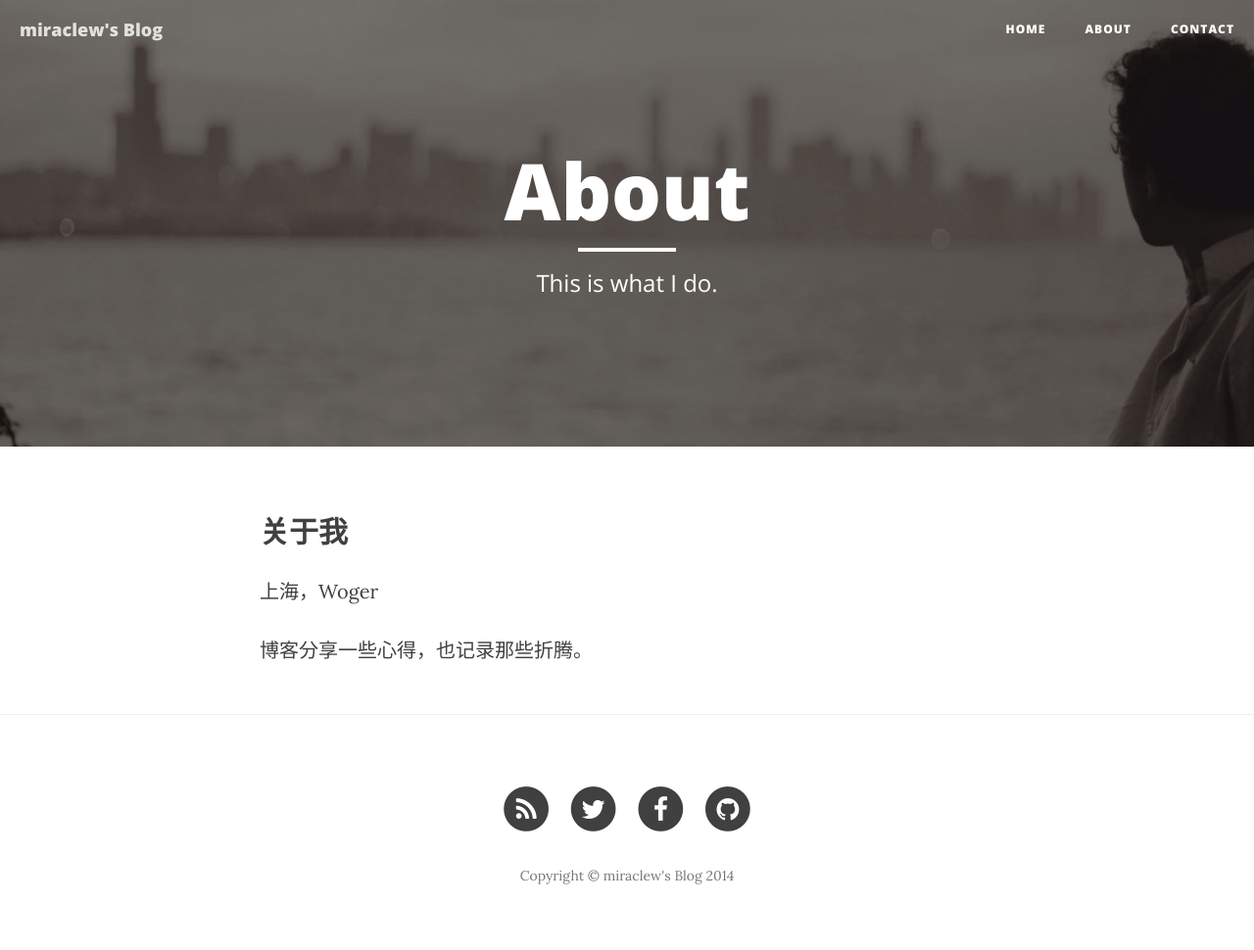
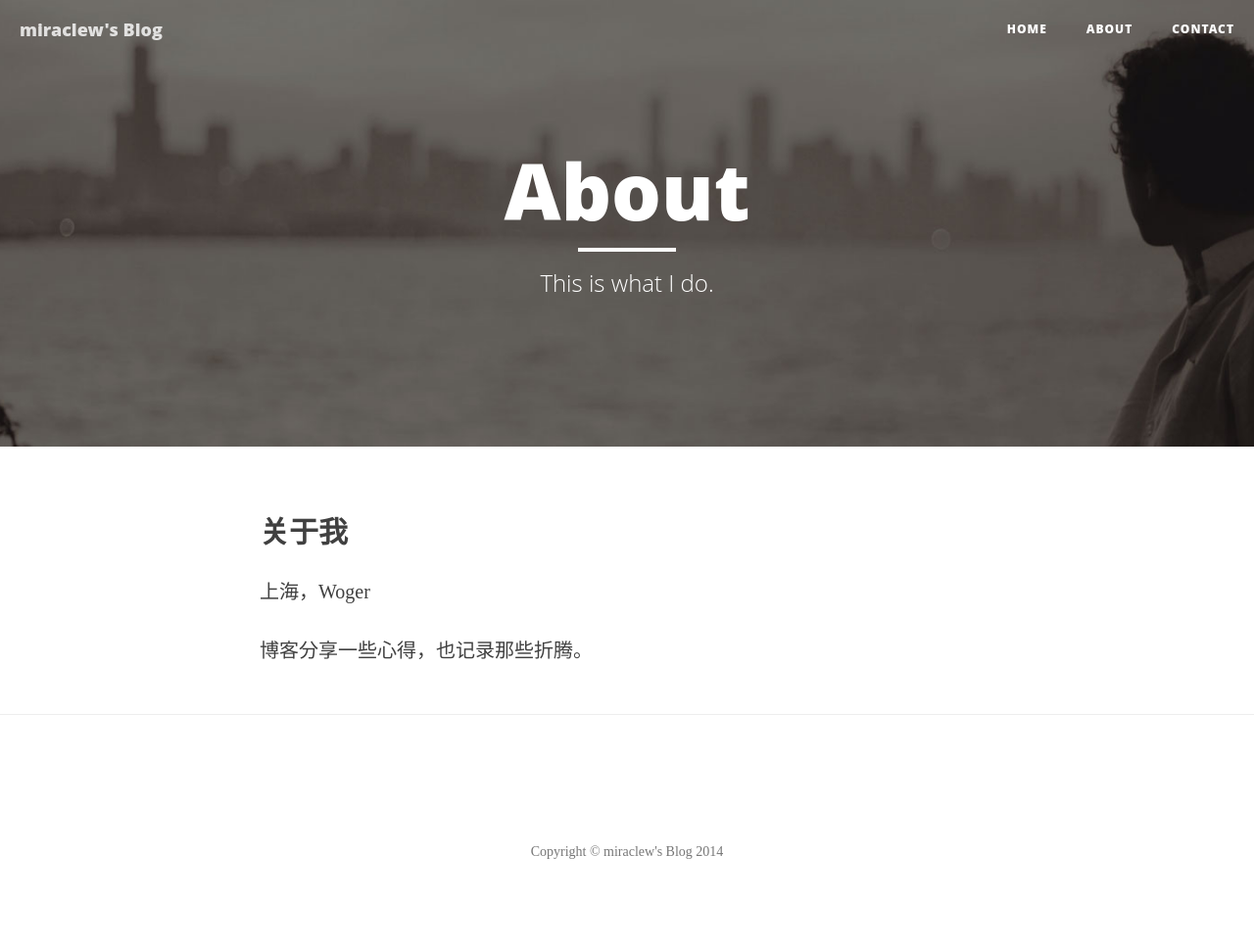
Before and after one commit to miraclew/miraclew.github.io, a Jekyll site: the page built from about.html, in a window 1280 px wide. Shown: the whole page at 98% size. Built offline with Jekyll 4.4.1, drawn with Linux system fonts in a browser that asks for light colours; nearby versions of some CDN libraries; after the commit the page ends 945 px from its top, so only the background shows below that.

Commit message:
remove google font

```diff
--- a/_includes/head.html
+++ b/_includes/head.html
@@ -19,9 +19,6 @@
     <link rel="stylesheet" href="{{ "/css/syntax.css" | prepend: site.baseurl }}">
 
     <!-- Custom Fonts -->
-    <link href="http://maxcdn.bootstrapcdn.com/font-awesome/4.1.0/css/font-awesome.min.css" rel="stylesheet" type="text/css">
-    <link href='http://fonts.googleapis.com/css?family=Lora:400,700,400italic,700italic' rel='stylesheet' type='text/css'>
-    <link href='http://fonts.googleapis.com/css?family=Open+Sans:300italic,400italic,600italic,700italic,800italic,400,300,600,700,800' rel='stylesheet' type='text/css'>
 
     <!-- HTML5 Shim and Respond.js IE8 support of HTML5 elements and media queries -->
     <!-- WARNING: Respond.js doesn't work if you view the page via file:// -->
--- a/about.html
+++ b/about.html
@@ -10,6 +10,7 @@ header-img: "img/about-bg.jpg"
 <p>
 上海，Woger
 </p>
+
 <p>
 博客分享一些心得，也记录那些折腾。
 </p>
```
